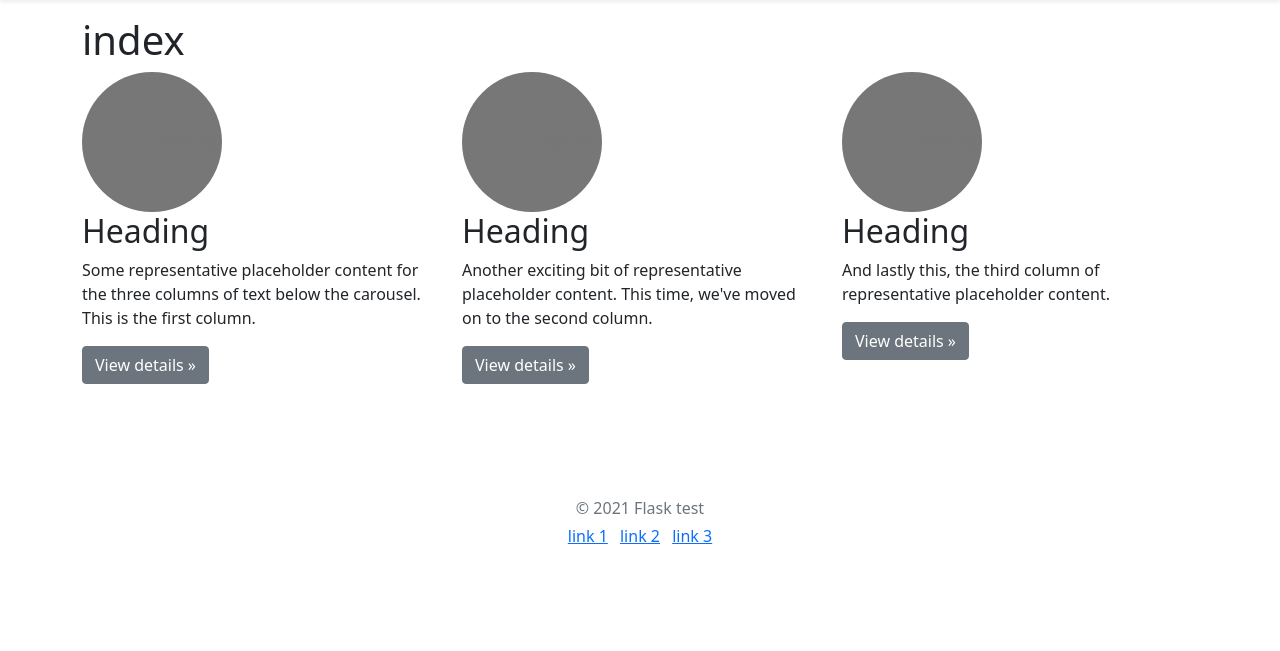
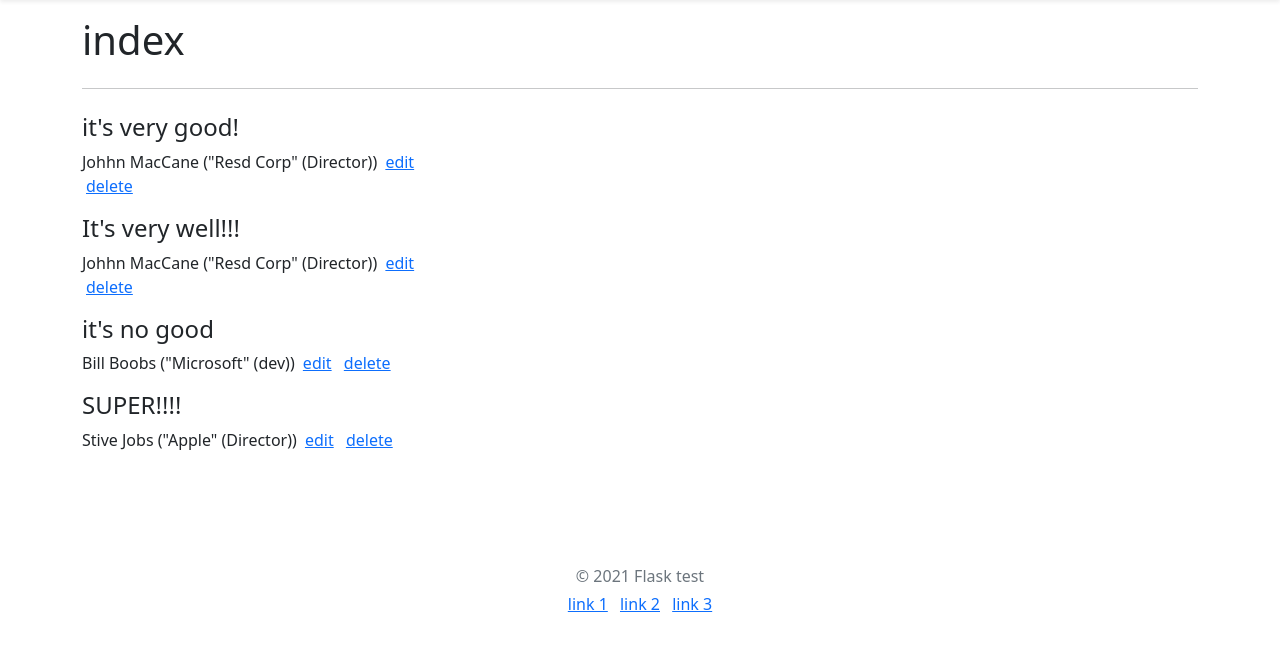
Before and after one commit to Yermachenkov-83/flask-first, a Flask app: page / in a window 1280 px wide. Shown: the part 71-722 px from the top of the page. Run offline with Flask 2, Linux system fonts and the light colour scheme; data comes from the database, SQL or seed files in the repository; both versions use the stored data as it was after the commit.

Commit message:
6/ полный вывод + кнопки на редактирование и удаление

```diff
--- a/main.py
+++ b/main.py
@@ -18,12 +18,13 @@ class Comments(db.Model):
     isActive = db.Column(db.Boolean, default=True)
 
     def __repr__(self):
-        return '<Comments %r>' % self.id
+        return f'comment of: {self.person}'
 
 
 @app.route('/')
 def index():
-    return render_template('index.html')
+    comments = Comments.query.order_by(Comments.date).all()
+    return render_template('index.html', data=comments)
 
 
 @app.route('/about')
--- a/templates/index.html
+++ b/templates/index.html
@@ -6,32 +6,25 @@
 
 
 <div class="container marketing">
-    <h1>index</h1>
-    <!-- Three columns of text below the carousel -->
+  <h1>index</h1>
+  <hr class="my-4">
+  {% for comment in data %}
+
     <div class="row">
       <div class="col-lg-4">
-        <svg class="bd-placeholder-img rounded-circle" width="140" height="140" xmlns="http://www.w3.org/2000/svg" role="img" aria-label="Placeholder: 140x140" preserveAspectRatio="xMidYMid slice" focusable="false"><title>Placeholder</title><rect width="100%" height="100%" fill="#777"></rect><text x="50%" y="50%" fill="#777" dy=".3em">140x140</text></svg>
+        <h4>{{comment.comment}}</h4>
+        <p>{{comment.person}} ({{comment.person_info}})
+          <a class="p-1" href="#">edit</a>
+          <a class="p-1" href="#">delete</a>
+        </p>
 
-        <h2>Heading</h2>
-        <p>Some representative placeholder content for the three columns of text below the carousel. This is the first column.</p>
-        <p><a class="btn btn-secondary" href="#">View details »</a></p>
-      </div><!-- /.col-lg-4 -->
-      <div class="col-lg-4">
-        <svg class="bd-placeholder-img rounded-circle" width="140" height="140" xmlns="http://www.w3.org/2000/svg" role="img" aria-label="Placeholder: 140x140" preserveAspectRatio="xMidYMid slice" focusable="false"><title>Placeholder</title><rect width="100%" height="100%" fill="#777"></rect><text x="50%" y="50%" fill="#777" dy=".3em">140x140</text></svg>
 
-        <h2>Heading</h2>
-        <p>Another exciting bit of representative placeholder content. This time, we've moved on to the second column.</p>
-        <p><a class="btn btn-secondary" href="#">View details »</a></p>
-      </div><!-- /.col-lg-4 -->
-      <div class="col-lg-4">
-        <svg class="bd-placeholder-img rounded-circle" width="140" height="140" xmlns="http://www.w3.org/2000/svg" role="img" aria-label="Placeholder: 140x140" preserveAspectRatio="xMidYMid slice" focusable="false"><title>Placeholder</title><rect width="100%" height="100%" fill="#777"></rect><text x="50%" y="50%" fill="#777" dy=".3em">140x140</text></svg>
-
-        <h2>Heading</h2>
-        <p>And lastly this, the third column of representative placeholder content.</p>
-        <p><a class="btn btn-secondary" href="#">View details »</a></p>
       </div><!-- /.col-lg-4 -->
     </div><!-- /.row -->
-  </div>
+
+  {% endfor %}
+
+</div>
 
 
 
```
Also changed, not shown: flask-test.db.
